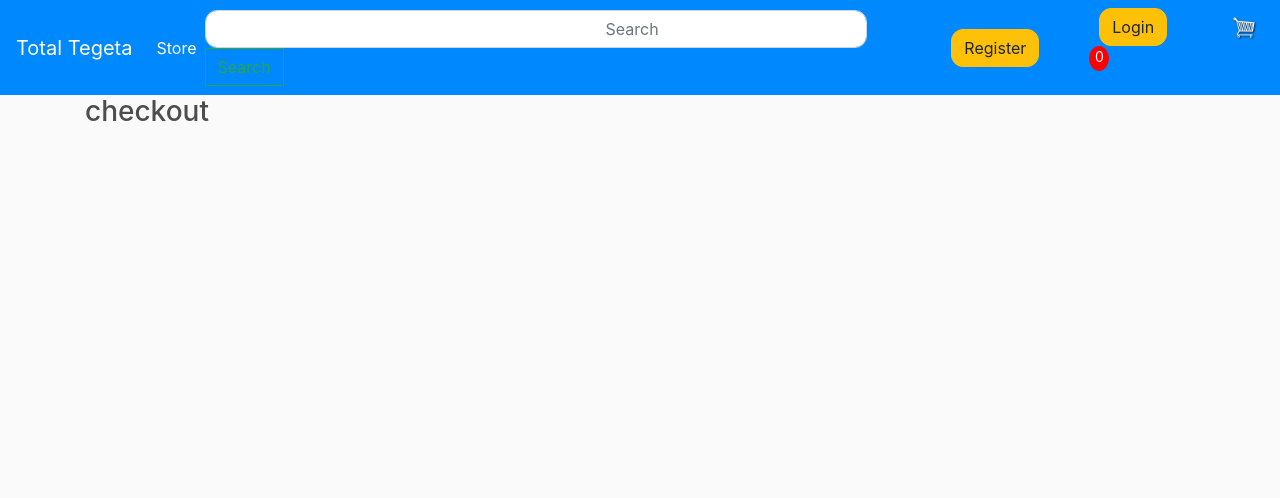
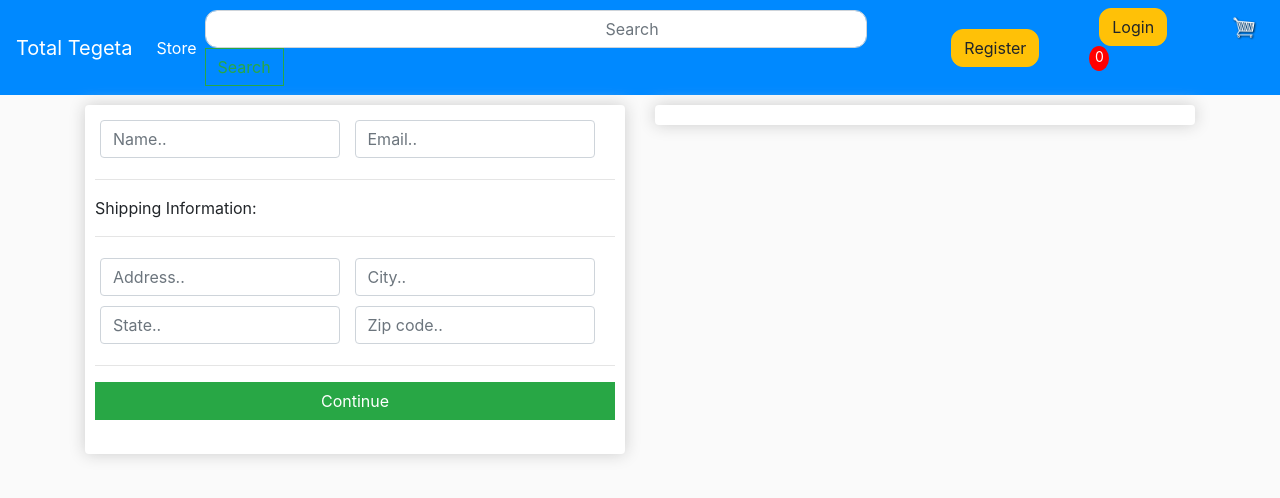
Before and after one commit to jenadiusnicholaus/e_store, a Django app: page /checkout/ in a window 1280 px wide. Shown: the top 498 px of the page. Run offline with Django 3.2, Linux system fonts and the light colour scheme; tables that the repository leaves empty hold one stand-in row (values such as "Sample post"); some libraries are stand-ins or nearby versions.

Commit message:
main.css, cart.html, checkout.html

```diff
--- a/store/Templates/store/checkout.html
+++ b/store/Templates/store/checkout.html
@@ -2,5 +2,55 @@
 {% extends 'store/main.html' %}
 {% load static %}
 {% block content %}
-     <h3>checkout</h3>
+     <div class="row">
+         <div class="col-lg-6">
+             <div class="box-element" id="form-wrapper">
+                    <form id="form">
+                        <div id="user-info">
+                            <div class="form-field">
+                                <input required class="form-control" type="text" name="name" placeholder="Name..">
+                            </div>
+                            <div class="form-field">
+                                <input required class="form-control" type="email" name="email" placeholder="Email..">
+                            </div>
+                        </div>
+
+                        <div id="shipping-info">
+                            <hr>
+                            <p>Shipping Information:</p>
+                            <hr>
+                            <div class="form-field">
+                                <input class="form-control" type="text" name="address" placeholder="Address..">
+                            </div>
+                            <div class="form-field">
+                                <input class="form-control" type="text" name="city" placeholder="City..">
+                            </div>
+                            <div class="form-field">
+                                <input class="form-control" type="text" name="state" placeholder="State..">
+                            </div>
+                            <div class="form-field">
+                                <input class="form-control" type="text" name="zipcode" placeholder="Zip code..">
+                            </div>
+                        </div>
+                        <hr>
+                        <input id="form-button" class="btn btn-success btn-block" type="submit" value="Continue">
+                    </form>
+
+                    <br>
+                    <div class="box-element hidden" id="payment-info">
+                        <small>Paypal Options</small>
+                    </div>
+
+             </div>
+
+         </div>
+
+         <div class="col-lg-6">
+             <div class="box-element">
+
+             </div>
+         </div>
+     </div>
+
+
 {% endblock content %}
```
Also changed, not shown: static/css/main.css (+17 -38 lines), store/Templates/store/cart.html (+44 -1 lines).
